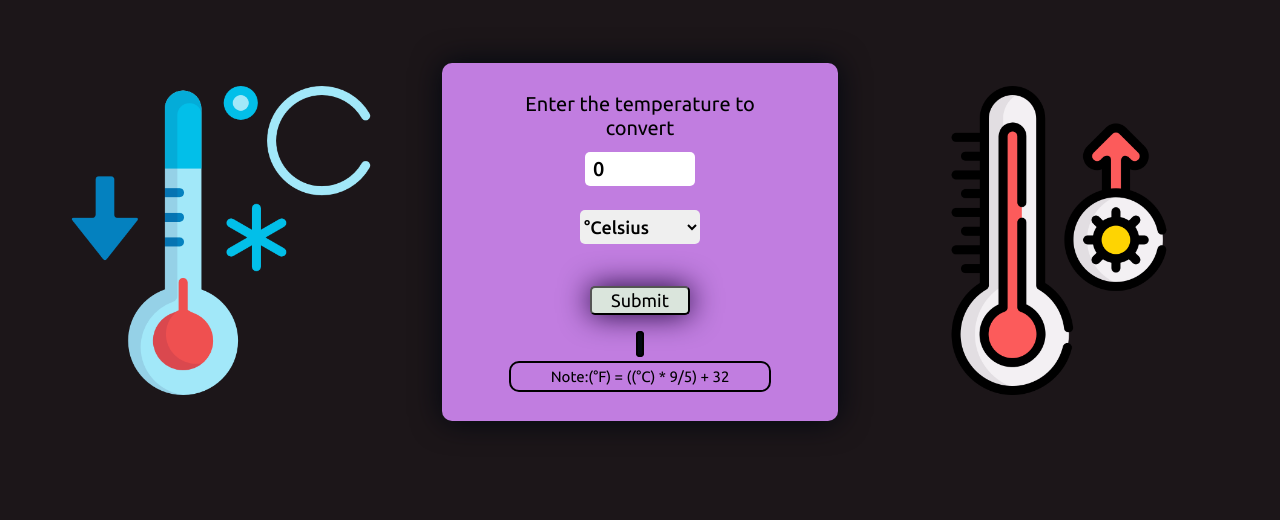
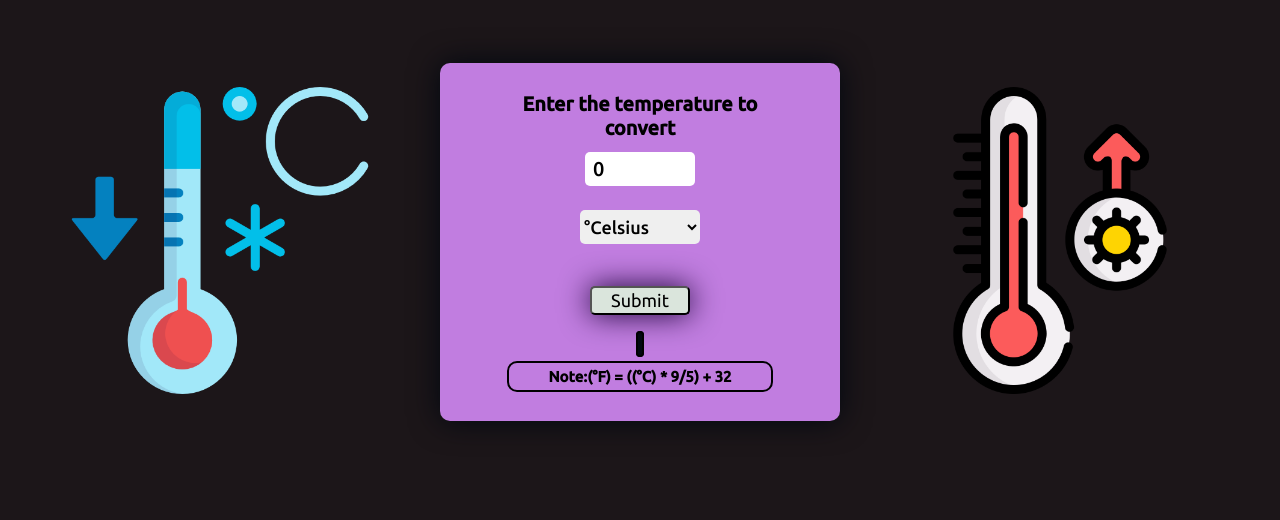
Before and after one commit to whyanshika/Temperature-converter, a plain HTML site: page index.html in a window 1280 px wide. Shown: the part 158-678 px from the top of the page. Drawn offline with Linux system fonts and the light colour scheme.

Commit message:
Update index.html

```diff
--- a/index.html
+++ b/index.html
@@ -22,7 +22,7 @@
             <img src="cold.png" alt="">
         </div>
         <form id="calcTemp" onsubmit="calculateTemp(); return false">
-            <label for="temp">Enter the temperature to convert</label>
+            <label for="temp"><b>Enter the temperature to convert</b></label>
             <br>
             <input type="number" name="temp" id="temp" value="0">
             <select name="temp_diff" id="temp_diff">
@@ -34,7 +34,7 @@
             <br>
             <span id="result"></span>
             <div class="note">
-            Note:(°F) = ((°C) * 9/5) + 32
+                <b>Note:(°F) = ((°C) * 9/5) + 32</b>
             </div>
         </form>
         <div class="image2">
```
